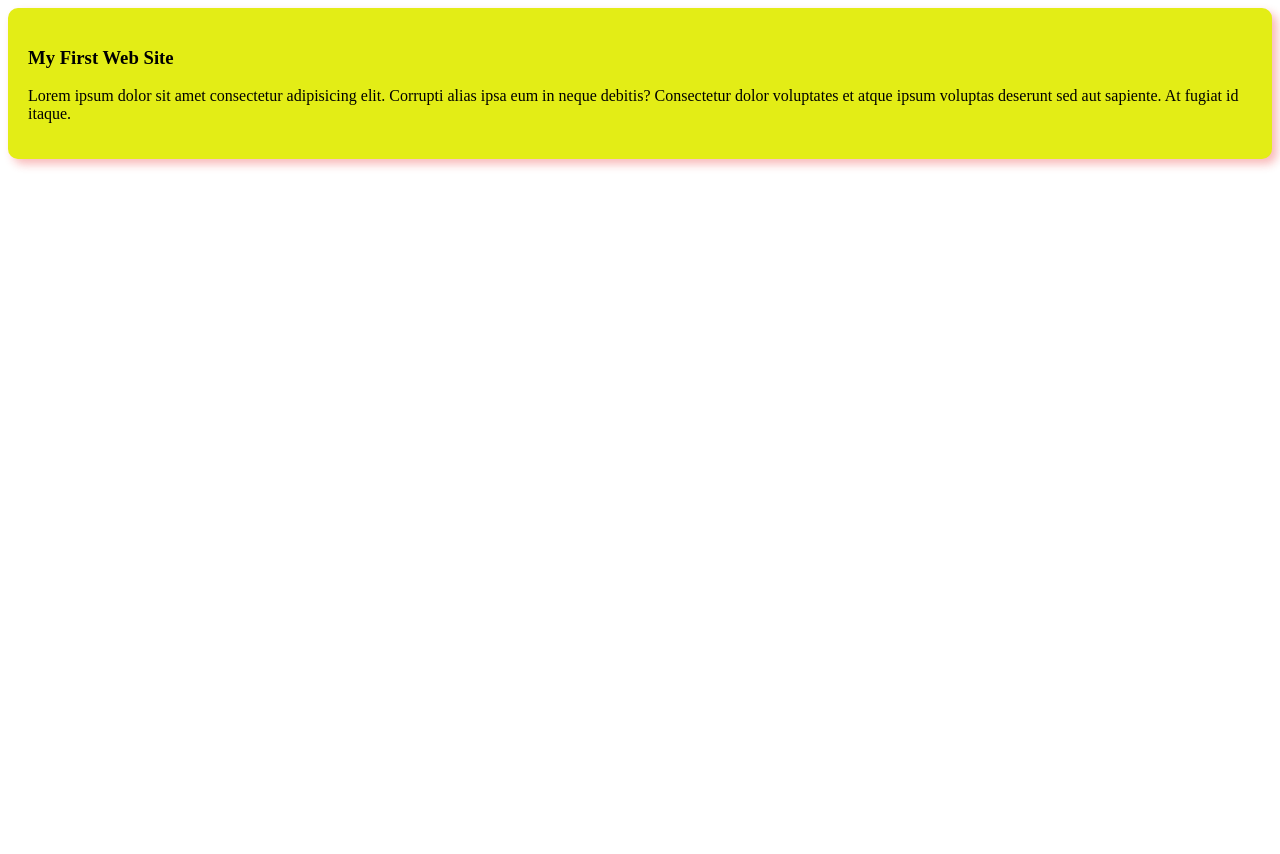
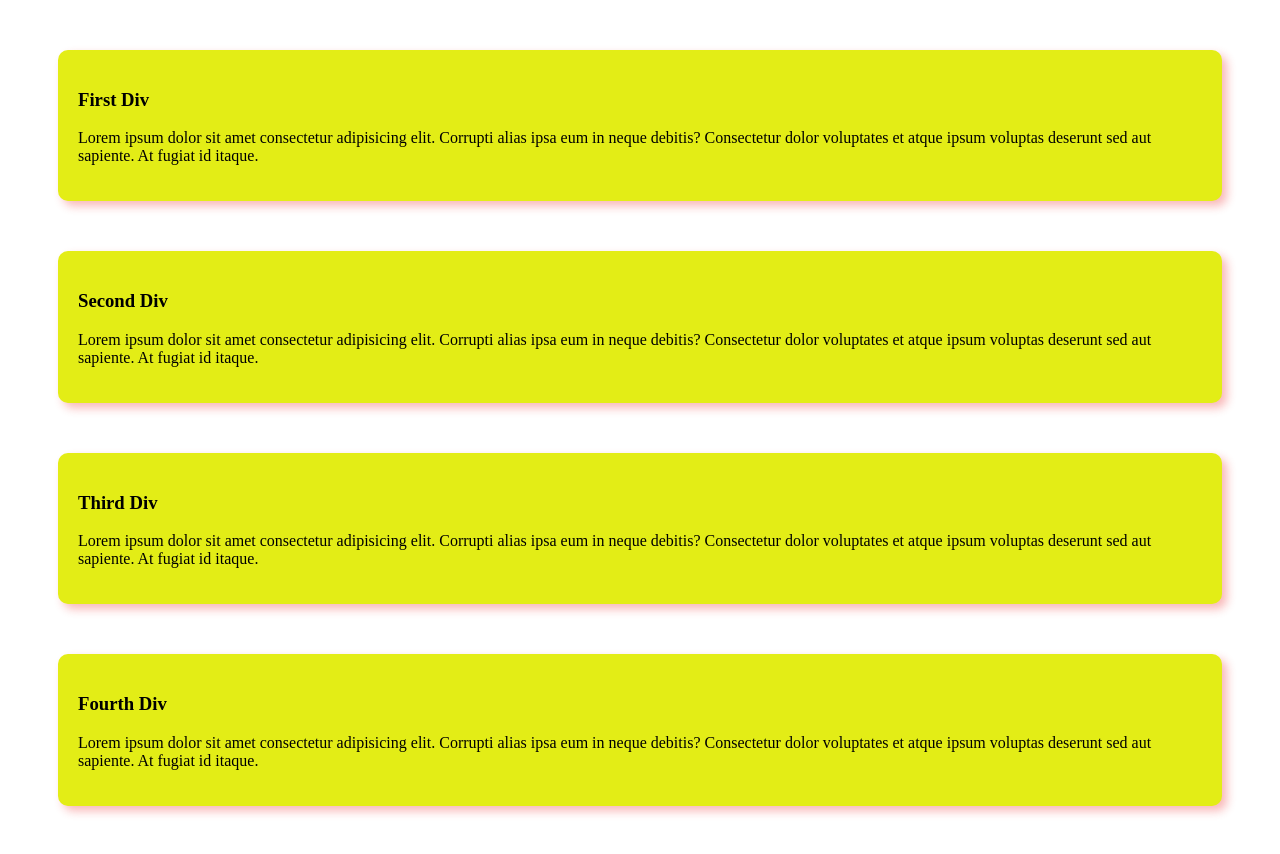
Before and after one commit to MonjurulHossain/my-first-github-ripo, a plain HTML site: page index.html in a window 1280 px wide. Before the commit the page ends 800 px from the top, so only its background shows below. Drawn offline with Linux system fonts and the light colour scheme.

Commit message:
Second changes

```diff
--- a/blog.css
+++ b/blog.css
@@ -1,4 +1,5 @@
 div{
+    margin: 50px 50px;
     padding: 20px;
     background-color: rgb(227, 237, 22);
     border-radius: 10px;
--- a/index.html
+++ b/index.html
@@ -8,7 +8,19 @@
 </head>
 <body>
     <div>
-        <h3>My First Web Site</h3>
+        <h3>First Div</h3>
+        <p>Lorem ipsum dolor sit amet consectetur adipisicing elit. Corrupti alias ipsa eum in neque debitis? Consectetur dolor voluptates et atque ipsum voluptas deserunt sed aut sapiente. At fugiat id itaque.</p>
+    </div>
+    <div>
+        <h3>Second Div</h3>
+        <p>Lorem ipsum dolor sit amet consectetur adipisicing elit. Corrupti alias ipsa eum in neque debitis? Consectetur dolor voluptates et atque ipsum voluptas deserunt sed aut sapiente. At fugiat id itaque.</p>
+    </div>
+    <div>
+        <h3>Third Div</h3>
+        <p>Lorem ipsum dolor sit amet consectetur adipisicing elit. Corrupti alias ipsa eum in neque debitis? Consectetur dolor voluptates et atque ipsum voluptas deserunt sed aut sapiente. At fugiat id itaque.</p>
+    </div>
+    <div>
+        <h3>Fourth Div</h3>
         <p>Lorem ipsum dolor sit amet consectetur adipisicing elit. Corrupti alias ipsa eum in neque debitis? Consectetur dolor voluptates et atque ipsum voluptas deserunt sed aut sapiente. At fugiat id itaque.</p>
     </div>
 
```
